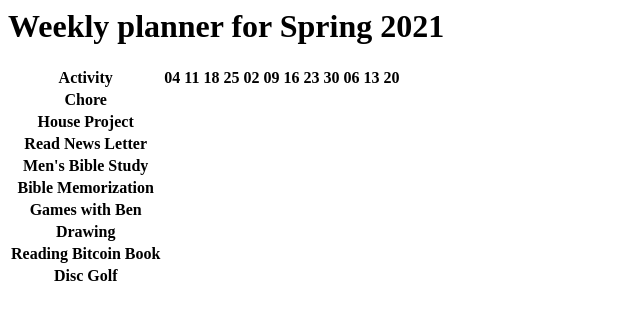
After one commit to Narcolapser/bullet_journaling, a Flask app: page /weekly_planner in a window 1280 px wide. The commit adds this page. Shown: the top 320 px of the page, without its empty margins (0-640 px from the left). Run offline with Flask 2, Linux system fonts and the light colour scheme; lists and menus that the app fills with data are empty.

Commit message:
More pages in. time to go home.

```diff
--- a/main.py
+++ b/main.py
@@ -7,7 +7,7 @@ app = Flask(__name__)
 
 @app.route('/')
 def root():
-    pages = []
+    pages = ['daily_planner','weekly_planner','projects','prodev','drawing','yearly_goals','spring_goals','disc']
     return render_template('index.html',pages=pages)
 
 @app.route('/weekly/<start>/<weeks>')
@@ -16,10 +16,8 @@ def weekly(start, weeks):
     dates = []
     week_delta = delta(days=7)
     weeks = int(weeks)
-    print(f'Starting with {date} for {weeks} weeks')
     for week in range(weeks):
         dates.append(date)
-        print(date.strftime('%m-%d'))
         date = date + week_delta
     return render_template('weekly.html',weeks=dates)
 
@@ -37,8 +35,81 @@ def daily_planner():
             temp_month += day
             dc += 1
         days.append(dc)
-    activities = ['Spanish','Dishes','Exercise']
+    activities = ['Spanish','Dishes','Exercise','Ab Exercises']
     return render_template('daily_planner.html',season=season, months=months, days=days, activities=activities)
+
+@app.route('/weekly_planner')
+def weekly_planner():
+    season = 'Spring 2021'
+    activities = ['Chore','House Project','Read News Letter','Men\'s Bible Study','Bible Memorization','Games with Ben','Drawing','Reading Bitcoin Book','Disc Golf']
+    weeks = []
+    date = datetime.strptime('2021-04-04', '%Y-%m-%d')
+    week_delta = delta(days=7)
+    weeks = 12
+    dates = []
+    for week in range(weeks):
+        dates.append(date)
+        date = date + week_delta
+    return render_template('weekly_planner.html',season=season,activities=activities,weeks=dates)
+
+@app.route('/projects')
+def house_projects():
+    date = datetime.strptime('2021-04-10', '%Y-%m-%d')
+    dates = []
+    week_delta = delta(days=7)
+    weeks = 12
+    for week in range(weeks):
+        dates.append(date)
+        date = date + week_delta
+    return render_template('weekly.html',weeks=dates, title='House Projects')
+
+@app.route('/prodev')
+def prodev():
+    date = datetime.strptime('2021-04-08', '%Y-%m-%d')
+    dates = []
+    week_delta = delta(days=7)
+    weeks = 12
+    for week in range(weeks):
+        dates.append(date)
+        date = date + week_delta
+    return render_template('weekly.html',weeks=dates, title='Professional Development')
+
+@app.route('/drawing')
+def drawing():
+    date = datetime.strptime('2021-04-04', '%Y-%m-%d')
+    dates = []
+    week_delta = delta(days=7)
+    weeks = 12
+    for week in range(weeks):
+        dates.append(date)
+        date = date + week_delta
+    return render_template('weekly.html',weeks=dates, title='Drawing')
+
+@app.route('/yearly_goals')
+def yearly_goals():
+    title = '2021 Goals'
+    goals = ['Learn to plumb','Draw 80 times','Brew a Rootbeer with a Gingerbug','Play 12 new video games','play 12 new board/card games','Read all of Harry Potter','Daily language lessons','Develop a six pack','Monthly Call w/ brady','Monthly Gigi time','Monthly tarts','Quarterly guys night','Do some freelance devops/dev work','Invest in stocks and crypto','Finish "Queens Theif" series','Read "Bitcoin for the Befuddled"','Setup Bible memorization scheme','Memorize several chunks of the Bible','Read a theology book','Beat ringfit','Track body fat','Run twice a week in summer','Teach Lucy "swim"','Make Lucy a mud kitchen','Get Lucy\'s car working']
+    return render_template('goals.html',title=title,goals=goals)
+
+@app.route('/spring_goals')
+def spring_goals():
+    title = 'Spring 2021: Season of Enjoying'
+    goals = ['Brew a root beer with ginger bug','Play 3 new video games (min 3 hours)','Have a guys night','Read "Bitcoin for the Befuddled"','Invest in some Cryptos','Design Bible Memorization scheme','Fix Lucy\'s car','Invite someone over','Beat Prentis in 30 throws','Draw twice a week']
+    return render_template('goals.html',title=title,goals=goals)
+
+@app.route('/disc')
+def disc():
+    date1 = datetime.strptime('2021-04-06', '%Y-%m-%d')
+    date2 = datetime.strptime('2021-04-09', '%Y-%m-%d')
+    weeks = 12
+    dates = []
+    week_delta = delta(days=7)
+    for i in range(weeks):
+        dates.append(date1)
+        dates.append(date2)
+        date1 = date1 + week_delta
+        date2 = date2 + week_delta
+    return render_template('disc.html',dates=dates)
 
 if __name__ == '__main__':
     app.run(host='0.0.0.0', port = 5000)
--- a/templates/index.html
+++ b/templates/index.html
@@ -1,3 +1,8 @@
 <html>
 <h1> Available pages: </h1>
+<ul>
+    {% for page in pages %}
+        <a href="/{{page}}"><li>{{page}}</li></a>
+    {% endfor %}
+</ul>
 </html>
--- a/templates/weekly.html
+++ b/templates/weekly.html
@@ -1,4 +1,5 @@
 <html>
+<center><h1>{{ title }}</h1></center>
 {% for week in weeks %}
     <p>{{ week.strftime('%b %d') }}</p>
     <hr size="3px" width="100%"/>
--- /dev/null
+++ b/templates/weekly_planner.html
@@ -0,0 +1,19 @@
+<html>
+<h1>Weekly planner for {{season}}</h1>
+<table>
+    <tr>
+        <th>Activity</th>
+        {% for week in weeks %}
+            <th>{{week.strftime('%d')}}</th>
+        {% endfor %}
+    </tr>
+    {% for activity in activities %}
+    <tr>
+        <th>{{activity}}</th>
+        {% for week in weeks %}
+        <td border="1px"></td>
+        {% endfor %}
+    </tr>
+    {% endfor %}
+</table>
+</html>
```
Also changed, not shown: templates/biweekly.html (added, +14 -0 lines), templates/disc.html (added, +19 -0 lines), templates/goals.html (added, +8 -0 lines), 3 other files.
